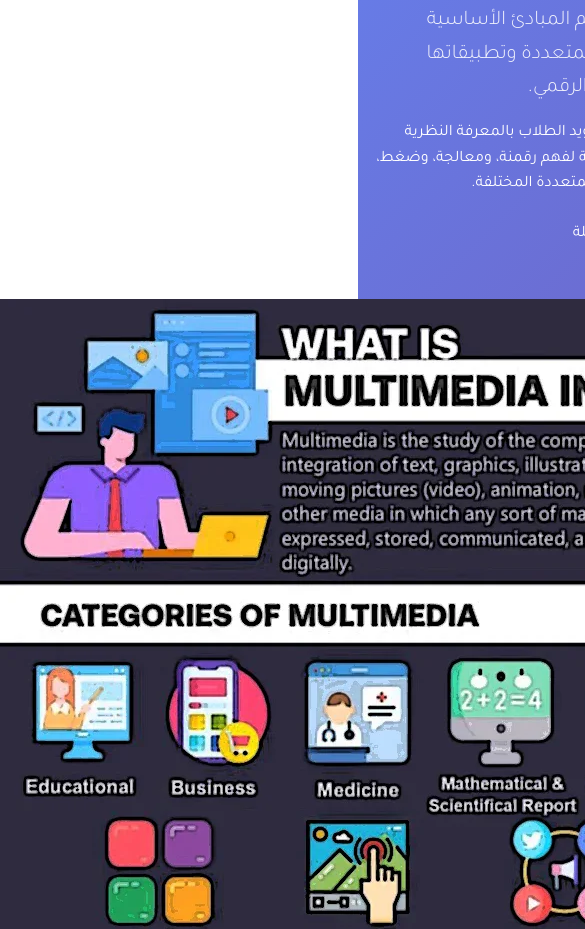
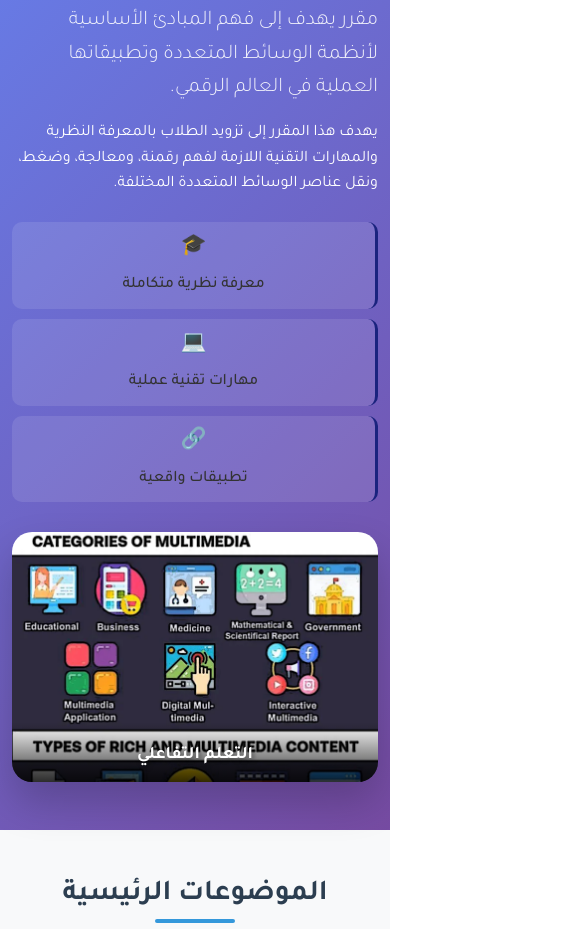
Before and after one commit to hamzash372-cmyk/multimedia1, a plain HTML site: page about.html in a window 390 px wide. Shown: the part 186-1115 px from the top of the page, 585 px wide, since content can reach past the window. Drawn offline with nearby package versions, Linux system fonts and the light colour scheme.

Commit message:
Update style.css

```diff
--- a/style.css
+++ b/style.css
@@ -1443,3 +1443,144 @@ html {
         height: 180px;
     }
 }
+/* ===== تنسيقات صفحة about ===== */
+.about-hero-image {
+    position: relative;
+    border-radius: 20px;
+    overflow: hidden;
+    box-shadow: 0 20px 40px rgba(0,0,0,0.2);
+    transition: transform 0.3s ease;
+    margin-left: 20px;
+}
+
+.about-hero-image:hover {
+    transform: scale(1.02);
+}
+
+.about-main-image {
+    width: 100%;
+    height: 400px;
+    object-fit: cover;
+    display: block;
+}
+
+.about-image-overlay {
+    position: absolute;
+    bottom: 0;
+    left: 0;
+    right: 0;
+    background: linear-gradient(transparent, rgba(0,0,0,0.8));
+    color: white;
+    padding: 25px 20px 15px;
+    text-align: center;
+}
+
+.about-image-overlay span {
+    font-size: 1.2rem;
+    font-weight: 600;
+    text-shadow: 2px 2px 4px rgba(0,0,0,0.5);
+}
+
+/* ميزات المقرر */
+.intro-features {
+    display: flex;
+    flex-direction: column;
+    gap: 12px;
+    margin-top: 25px;
+}
+
+.feature-item {
+    display: flex;
+    align-items: center;
+    gap: 12px;
+    padding: 12px 15px;
+    background: rgba(255,255,255,0.1);
+    border-radius: 10px;
+    border-right: 3px solid #1a237e;
+    transition: all 0.3s ease;
+}
+
+.feature-item:hover {
+    background: rgba(255,255,255,0.2);
+    transform: translateX(10px);
+}
+
+.feature-icon {
+    font-size: 1.5rem;
+    width: 40px;
+    text-align: center;
+}
+
+.feature-item span:last-child {
+    font-weight: 500;
+    color: #333;
+}
+
+/* للوضع الليلي */
+.dark-mode .feature-item {
+    background: rgba(255,255,255,0.05);
+    border-right-color: #3498db;
+}
+
+.dark-mode .feature-item:hover {
+    background: rgba(255,255,255,0.1);
+}
+
+.dark-mode .feature-item span:last-child {
+    color: #e0e0e0;
+}
+
+/* تحسين للجوال */
+@media (max-width: 991px) {
+    .about-hero-image {
+        margin-left: 0;
+        margin-top: 30px;
+    }
+
+    .about-main-image {
+        height: 350px;
+    }
+}
+
+@media (max-width: 768px) {
+    .about-main-image {
+        height: 300px;
+    }
+
+    .about-image-overlay {
+        padding: 20px 15px 12px;
+    }
+
+    .about-image-overlay span {
+        font-size: 1.1rem;
+    }
+
+    .intro-features {
+        gap: 10px;
+    }
+
+    .feature-item {
+        padding: 10px 12px;
+    }
+
+    .feature-icon {
+        font-size: 1.3rem;
+        width: 35px;
+    }
+}
+
+@media (max-width: 576px) {
+    .about-main-image {
+        height: 250px;
+    }
+
+    .feature-item {
+        flex-direction: column;
+        text-align: center;
+        gap: 8px;
+    }
+
+    .feature-item:hover {
+        transform: translateY(-5px);
+    }
+}
```
